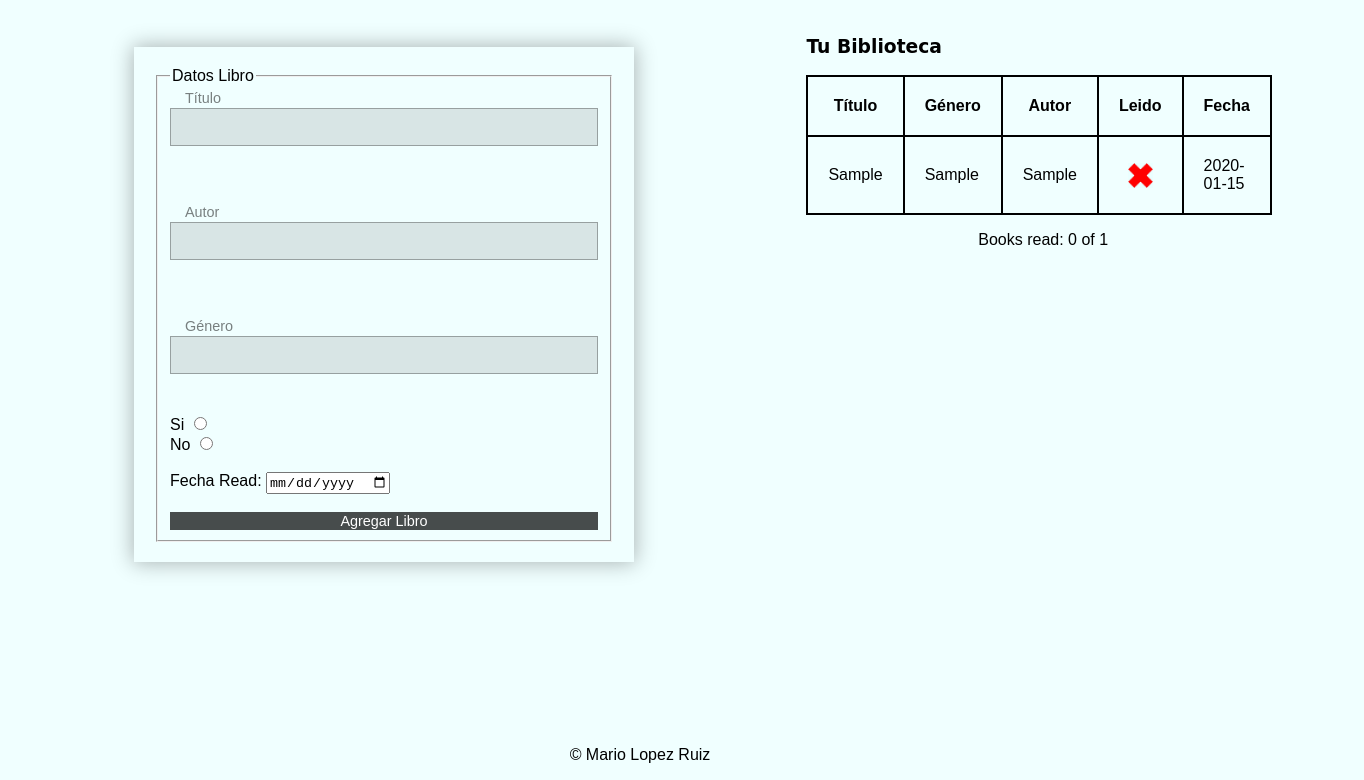
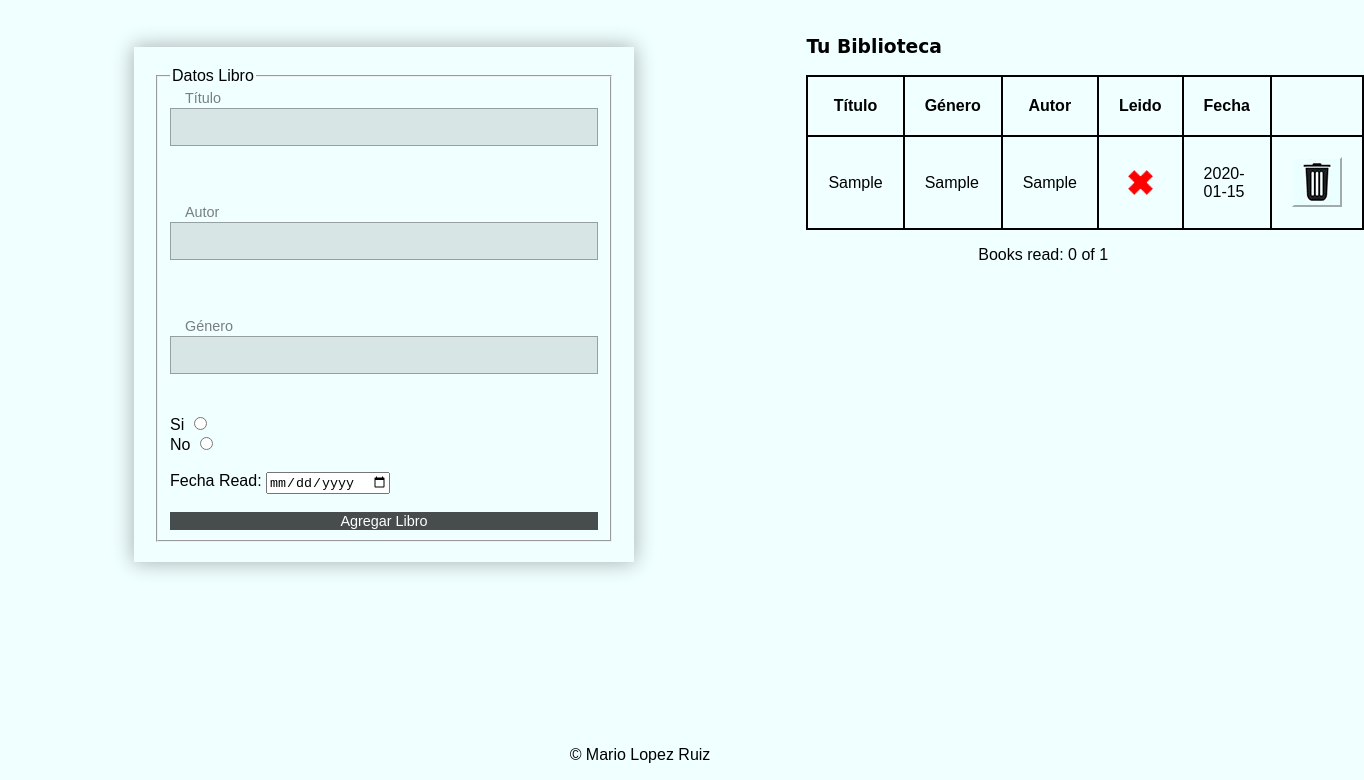
Before and after one commit to maariio17/DWEC, a plain HTML site: page Tema 3/Worksheet 5/thereadinglist.html in a window 1280 px wide. Both pictures are taken after typing "Sample", "Sample", "Sample", "2020-01-15" into the empty fields and a click on the button "Agregar Libro". Shown: the part 112-892 px from the top of the page, 1364 px wide, since content can reach past the window. Drawn offline with Linux system fonts and the light colour scheme.

Commit message:
ReadingList

```diff
--- /dev/null
+++ b/Tema 3/Worksheet 5/clasesBookList.js
@@ -0,0 +1,63 @@
+class Book{
+    constructor(title, genre, author, read, readdate) {
+        this.title = title || "No title";
+        this.genre = genre || "Fiction";
+        this.author = author || "No author";
+        this.read = read;
+        this.readdate = new Date(readdate);
+    }
+}
+
+class BookList {
+    constructor(booklist = []){
+        this.booklist = booklist;
+        this.lastBook = undefined;
+    }
+
+    get currentBook() {
+        for (const book of this.booklist) {
+            if (!book.read) {
+                return book;
+            }
+        }
+        return null;
+    }
+
+    get readedBooks(){
+        return this.booklist.filter(book => book.read).length;
+    }
+
+
+    get unreadedBooks(){
+        return this.booklist.filter(book => !book.read).length;
+    }
+
+    get nextBook() {
+        for (const book of this.booklist) {
+            if (!book.read && book != this.currentBook) {
+                return book;
+            }
+        }
+        return null;
+    }
+
+    get totalBooks() {
+        return this.booklist.length;
+    }
+
+    add(book) {
+        this.booklist.push(book);
+    }
+
+    finishCurrentBook() {
+        if (this.currentBook != null) {
+            this.currentBook.readDate = new Date(Date.now());
+            this.lastBook = this.currentBook;
+            this.currentBook.read = true;
+            return this.lastBook;
+        }
+        return null;
+    }
+}
+
+export {Book, BookList};
--- /dev/null
+++ b/Tema 3/Worksheet 5/funcionesBookList.js
@@ -0,0 +1,52 @@
+import {Book, BookList} from './clasesBookList.js';
+
+var listaLibros = new BookList();
+
+var id = 0;
+window.agregarLibros = function(){
+    var t = document.getElementById("titulo").value;
+    var g = document.getElementById("genero").value;
+    var a = document.getElementById("autor").value;
+    var read = document.formulario.readed.value;
+
+
+    var date = document.getElementById("date").value;
+    if (read == "true"){
+        var foto = '<img src="tick.jpg" width="25" height="25">';
+        read = true;
+    } else{
+        var foto = '<img src="error.jpg" width="25" height="25"></img>';
+        read = false;
+    }
+
+    var libro = new Book(t, g, a, read, date);
+
+    listaLibros.add(libro);
+
+    document.getElementById("titulo").value = "";
+    document.getElementById("genero").value = "";
+    document.getElementById("autor").value = "";
+    document.querySelectorAll('[name=read]').forEach((x) => x.checked = false);
+    document.getElementById("date").value = "";
+
+    var fila='<tr><td id="fila'+id+'">'+t+"</td><td>"+g+"</td><td>"+a+"</td><td>"+foto+"</td><td>"+date+'</td><td><button class="botonimagen" id="'+id+'" onClick="eliminarFila(event)"></button></td></tr>';
+    id++;
+    var btn = document.createElement("TR");
+   	btn.innerHTML=fila;
+    document.getElementById("tablita").appendChild(btn);
+
+    document.getElementById("booksRead").innerHTML = listaLibros.readedBooks + " of " +listaLibros.totalBooks;
+}
+
+window.eliminarFila = function(e){
+    //Actualizar Array
+    var botonPulsado = e.target;
+    var idFila = botonPulsado.getAttribute("id");
+    var tituloBorrar = document.getElementById("fila"+idFila).innerHTML;
+    var indiceLibro = listaLibros.booklist.findIndex( libro => libro.title === tituloBorrar);
+    listaLibros.booklist.splice(indiceLibro, 1);
+    document.getElementById("booksRead").innerHTML = listaLibros.readedBooks + " of " +listaLibros.totalBooks;
+
+    //Borrar Fila
+    e.target.parentNode.parentNode.remove(botonPulsado);
+}
--- a/Tema 3/Worksheet 5/thereadinglist.html
+++ b/Tema 3/Worksheet 5/thereadinglist.html
@@ -4,7 +4,7 @@
     <meta charset="UTF-8">
     <meta name="viewport" content="width=device-width, initial-scale=1.0">
     <title>The Reading List</title>
-    <script src="thereadinglist.js"></script>
+    <script src="funcionesBookList.js" type="module"></script>
     <style>
         h1{
             text-align: center;
@@ -102,6 +102,14 @@
         footer{
             margin-top: 13vw;
         }
+        .botonimagen{
+            background-image:url(papelera.jpg);
+            background-repeat:no-repeat;
+            height:50px;
+            width:50px;
+            background-position:center;
+            border-color: azure;
+        }
     </style>
 </head>
 <body>
@@ -137,7 +145,7 @@
         </section>
         <aside>
             <h3>Tu Biblioteca</h3>
-            <table >
+            <table id="tabla">
                 <thead>
                     <tr>
                         <th>Título</th>
--- a/Tema 3/Worksheet 5/thereadinglist.js
+++ /dev/null
@@ -1,129 +0,0 @@
-/*The Reading List
-An object-oriented book-list!
-
-Create a class BookList
-
-Create another class called Book
-
-BookLists should have the following properties: (Array Libros)
-
-Number of books marked as read
-Number of books marked not read yet
-A reference to the next book to read (book object)
-A reference to the current book being read (book object)
-A reference to the last book read (book object)
-An array of all the Books
-Each Book should have several properties:
-
-Title
-Genre
-Author
-Read (true or false)
-Read date, can be blank, otherwise needs to be a JS Date() object
-Every Booklist should have a few methods:
-
-.add(book)
-should add a book to the books list.
-.finishCurrentBook()
-should mark the book that is currently being read as "read"
-Give it a read date of new Date(Date.now())
-Change the last book read to be the book that just got finished
-Change the current book to be the next book to be read
-Change the next book to be read property to be the first unread book you find in the list of books
-Booklists and Books might need more methods than that. Try to think of more that might be useful.*/
-
-class Book{
-    constructor(title, genre, author, read, readdate) {
-        this.title = title || "No title";
-        this.genre = genre || "Fiction";
-        this.author = author || "No author";
-        this.read = read;
-        this.readdate = new Date(readdate);
-    }
-}
-
-class BookList {
-    constructor(booklist = []){
-        this.booklist = booklist;
-        this.lastBook = undefined;
-    }
-
-    get currentBook() {
-        for (const book of this.booklist) {
-            if (!book.read) {
-                return book;
-            }
-        }
-        return null;
-    }
-
-    get readedBooks(){
-        return this.booklist.filter(book => book.read).length;
-    }
-
-
-    get unreadedBooks(){
-        return this.booklist.filter(book => !book.read).length;
-    }
-
-    get nextBook() {
-        for (const book of this.booklist) {
-            if (!book.read && book != this.currentBook) {
-                return book;
-            }
-        }
-        return null;
-    }
-
-    get totalBooks() {
-        return this.booklist.length;
-    }
-
-    add(book) {
-        this.booklist.push(book);
-    }
-
-    finishCurrentBook() {
-        if (this.currentBook != null) {
-            this.currentBook.readDate = new Date(Date.now());
-            this.lastBook = this.currentBook;
-            this.currentBook.read = true;
-            return this.lastBook;
-        }
-        return null;
-    }
-}
-var listaLibros = new BookList();
-
-function agregarLibros(){
-    var t = document.getElementById("titulo").value;
-    var g = document.getElementById("genero").value;
-    var a = document.getElementById("autor").value;
-    var read = document.formulario.readed.value;
-
-    var date = document.getElementById("date").value;
-    if (read == "true"){
-        foto = '<img src="tick.jpg" width="25" height="25">';
-        read = true;
-    } else{
-        foto = '<img src="error.jpg" width="25" height="25"></img>';
-        read = false;
-    }
-
-    libro = new Book(t, g, a, read, date);
-
-    listaLibros.add(libro);
-
-    document.getElementById("titulo").value = "";
-    document.getElementById("genero").value = "";
-    document.getElementById("autor").value = "";
-    document.querySelectorAll('[name=read]').forEach((x) => x.checked = false);
-    document.getElementById("date").value = "";
-
-    var fila="<tr><td>"+t+"</td><td>"+g+"</td><td>"+a+"</td><td>"+foto+"</td><td>"+date+"</td></tr>";
-    var btn = document.createElement("TR");
-   	btn.innerHTML=fila;
-    document.getElementById("tablita").appendChild(btn);
-
-    document.getElementById("booksRead").innerHTML = listaLibros.readedBooks + " of " +listaLibros.totalBooks;
-}
```
Also changed, not shown: Tema 3/Worksheet 5/papelera.jpg (added).
